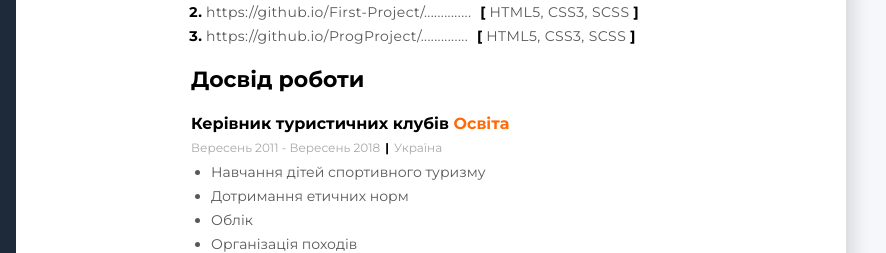
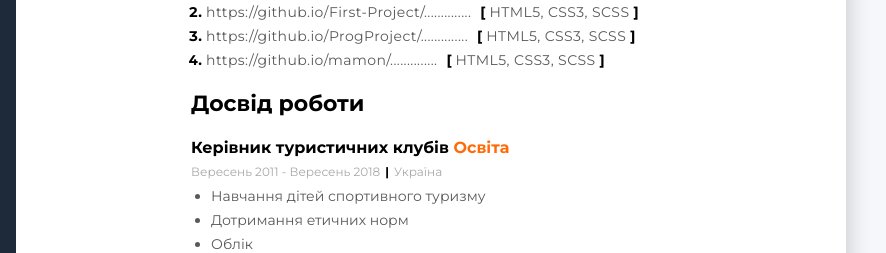
Before and after one commit to SerhiiOnyshchenko/Serhii-Portfolio, a plain HTML site: page index-ua.html in a window 1280 px wide. Shown: the part 485-738 px from the top of the page, 394-1280 px from the left. Drawn offline with nearby package versions, Linux system fonts and the light colour scheme.

Commit message:
Update index-ua.html

```diff
--- a/index-ua.html
+++ b/index-ua.html
@@ -91,6 +91,11 @@
                      href="https://serhiionyshchenko.github.io/ProgProject/">https://github.io/ProgProject/..............</a>
                   <b>[ <span> HTML5, CSS3, SCSS</span> ]</b>
                </li>
+               <li>
+                  <a
+                     href="https://serhiionyshchenko.github.io/mamon/">https://github.io/mamon/..............</a>
+                  <b>[ <span> HTML5, CSS3, SCSS</span> ]</b>
+               </li>
             </ol>
          </div>
          <div class="experience-item">
```
